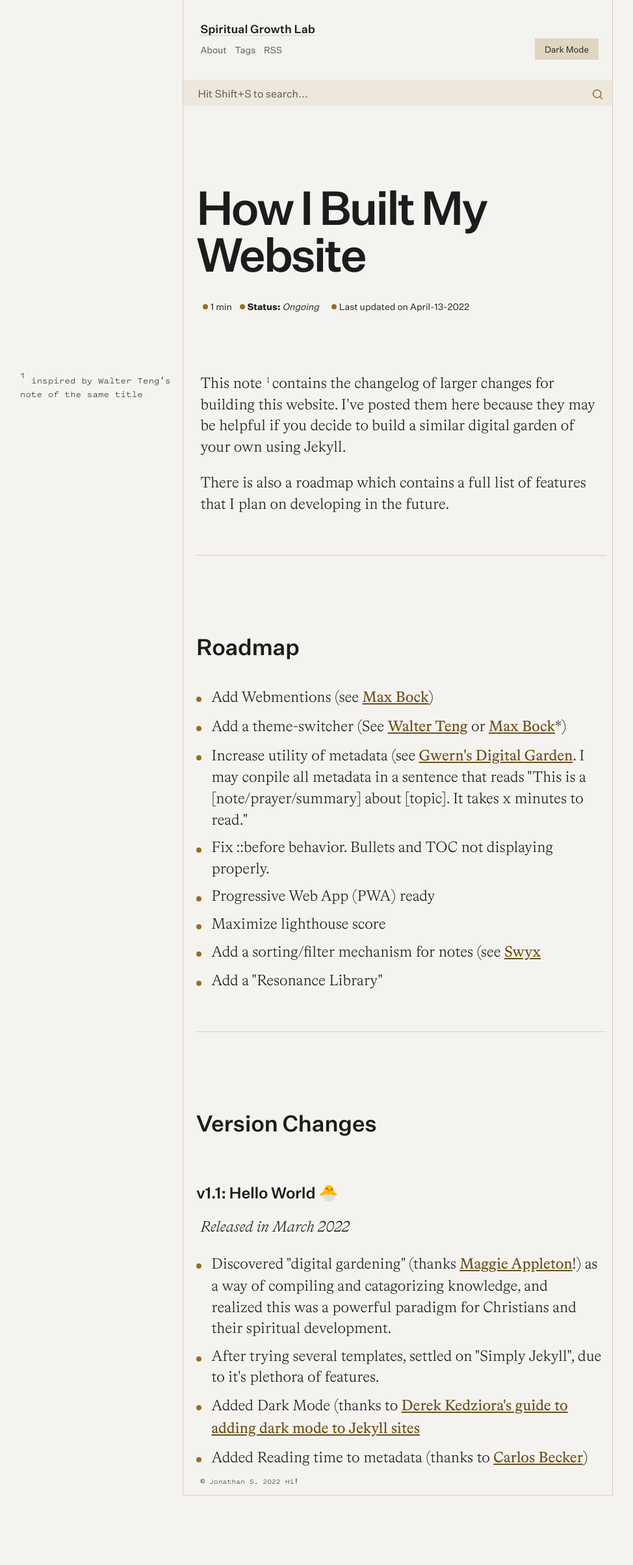
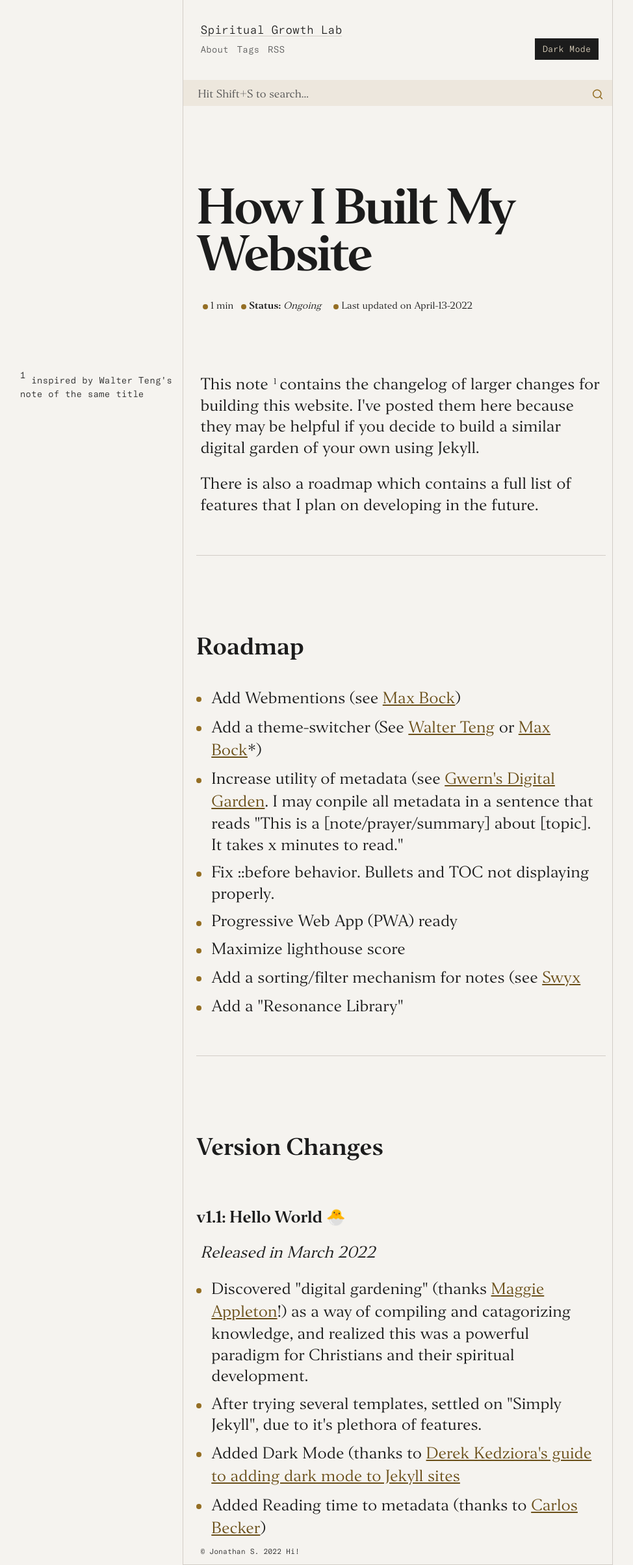
Before and after one commit to jsantiago611/digital-garden-master, a Jekyll site: the page built from _posts/2022-04-13-how-i-built-this-site.md, in a window 1280 px wide. Shown: the whole page at 65% size, without its empty margins (28-1002 px from the left). Built offline with Jekyll 4.4.1, drawn with Linux system fonts in a browser that asks for light colours; before the commit the page ends 2301 px from its top, so only the background shows below that.

Commit message:
started making UI changes to type, borders

```diff
--- a/assets/css/Style.css
+++ b/assets/css/Style.css
@@ -341,9 +341,9 @@ html[data-theme="dark"] {
   --line-height-snug: 1.375;
 
   /* Font family */
-  --font-family-serif: 'untitled', 'Univers', 'Helvetica', '-apple-system', 'BlinkMacSystemFont', sans-serif;
-  --font-family-mono: 'pitch sans', 'SFMono-Regular', 'Menlo', monospace;
-  --font-family-sans: 'Bradford', serif;
+  --font-family-serif: 'Editor', serif;
+  --font-family-mono: 'GTAmericaMono', 'SFMono-Regular', 'Menlo', monospace;
+  --font-family-sans: 'Editor', serif;
 
   --font-family-base: var(--font-family-sans);
 
@@ -442,7 +442,7 @@ main {
 	font-variant-numeric: oldstyle-nums;
 	font-feature-settings: pnum;
 	font-family: var(--font-family-serif), Times, "Times New Roman", serif;
-	font-weight: 500;
+	font-weight: bold;
 	letter-spacing: -0.05em;
 	line-height: 1;
 	margin: 36px 0 8px;
@@ -498,7 +498,7 @@ main {
  h2 {
 	font-size: 28px;
 	font-family: var(--font-family-serif), system-ui, sans-serif;
-	font-weight: 500;
+	font-weight: bold;
 	letter-spacing: -0.01em;
 	line-height: 1.2;
 	margin-top: 24px;
@@ -555,7 +555,7 @@ main {
  h3 {
 	font-size: 21px;
 	font-family: var(--font-family-serif), system-ui, sans-serif;
-	font-weight: 500;
+	font-weight: bold;
 	letter-spacing: -0.01em;
 	line-height: 1.2;
 	margin: 36px 0 5px;
@@ -583,7 +583,7 @@ main {
  h4 {
 	font-size: 17px;
 	font-family: var(--font-family-serif), system-ui, sans-serif;
-	font-weight: 400;
+	font-weight: bold;
 	letter-spacing: .1em;
 	line-height: 1.2;
 	text-transform: uppercase;
@@ -1356,7 +1356,7 @@ summary {
     text-decoration: none;
     font-weight: var(--font-weight-semibold);
     font-size: 1.1rem;
-    font-family: var(--font-family-serif);
+    font-family: var(--font-family-mono);
 }
 
 
@@ -1486,7 +1486,7 @@ summary {
     margin-left: auto;
     font-weight: 400;
     font-size: var(--font-size-small);
-    font-family: var(--font-family-serif);
+    font-family: var(--font-family-mono);
     color: var(--c-text-muted);
 }
 
@@ -1541,14 +1541,14 @@ summary {
     top: 58px;
     right: 20px;
     align-items: center;
-    background-color: var(--c-btn-bg);
+    background-color: var(--c-text);
     border: 1px solid var(--c-btn-alt-bg);
     display: flex;
     justify-content: center;
     padding: 8px;
     z-index: 90;
-    font-family: var(--font-family-serif);
-    color: var(--c-text);
+    font-family: var(--font-family-mono);
+    color: var(--c-btn-bg);
     cursor: pointer;
     font-weight: 400;
 }
```
